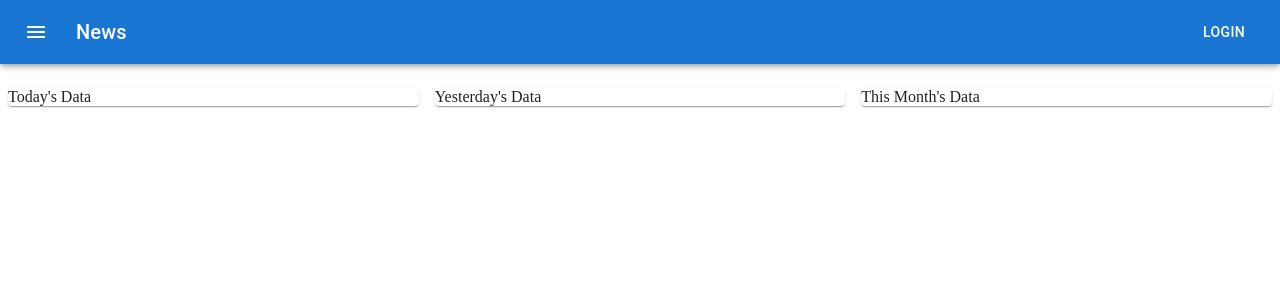
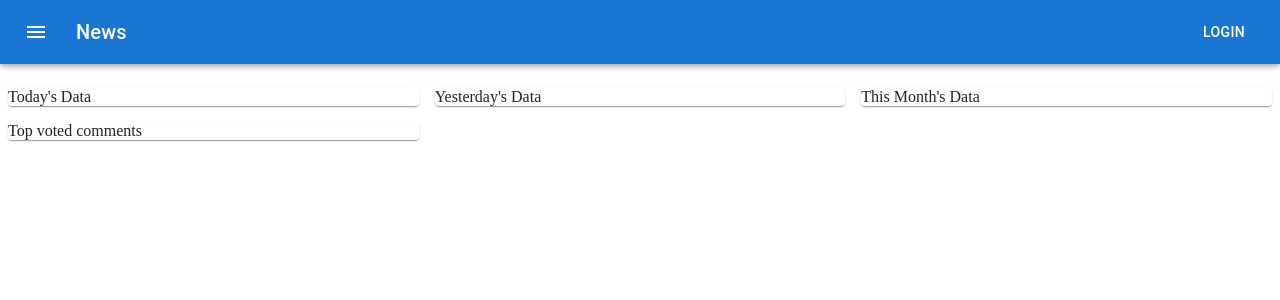
Before and after one commit to Sami6720/wallstreet_sentiments_2.0, a React (Create React App) app: page / in a window 1280 px wide. Shown: the top 300 px of the page. Built offline with nearby package versions, Linux system fonts and the light colour scheme.

Commit message:
feat(components): add top voted comments data card

```diff
--- a/src/App.js
+++ b/src/App.js
@@ -23,6 +23,9 @@ function App() {
         <Grid item xs={12} lg={4}>
           <DataCard name={"This Month's Data"}></DataCard>
         </Grid>
+        <Grid item xs={12} lg={4}>
+          <DataCard name={"Top voted comments"}></DataCard>
+        </Grid>
       </Grid>
   );
 }
```
